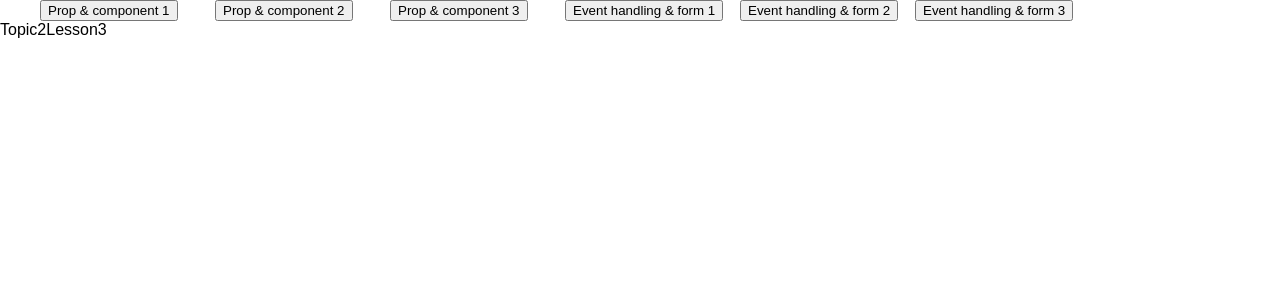
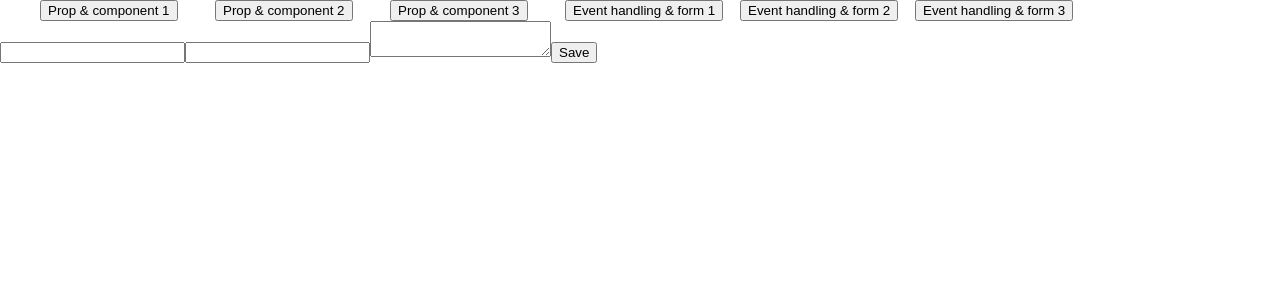
Before and after one commit to akbar-widya/React-fundamental-pt1, a React (Vite) app: page / in a window 1280 px wide. Both pictures are taken after a click on the button "Event handling & form 3". Shown: the top 300 px of the page. Built offline with nearby package versions, Linux system fonts and the light colour scheme.

Commit message:
2. Event handling & form III - controlled inputs scale naturally to multi-field forms; track one state object keyed by field name

```diff
--- a/src/event-handling-n-controlled-form/Topic2Lesson3.jsx
+++ b/src/event-handling-n-controlled-form/Topic2Lesson3.jsx
@@ -1,3 +1,29 @@
+import { useState } from "react";
+
+function ProfileForm() {
+    const [form, setForm] = useState({ name: "", email: "", bio: ""})
+
+    function handleChange(e) {
+        const { name, value } = e.target
+        setForm((prev) => ({ ...prev, [name]: value }))
+    }
+
+    function handleSubmit(e) {
+        e.preventDefault()
+        console.log(form)
+        // saveProfile(form)
+    }
+
+    return (
+        <form onSubmit={handleSubmit}>
+            <input name="name" value={form.name} onChange={handleChange} />
+            <input name="email" value={form.email} onChange={handleChange} />
+            <textarea name="bio" value={form.bio} onChange={handleChange} />
+            <button type="submit">Save</button>
+        </form>
+    )
+}
+
 export default function Topic2Lesson3() {
-  return <div>Topic2Lesson3</div>;
+  return <ProfileForm />;
 }
```
